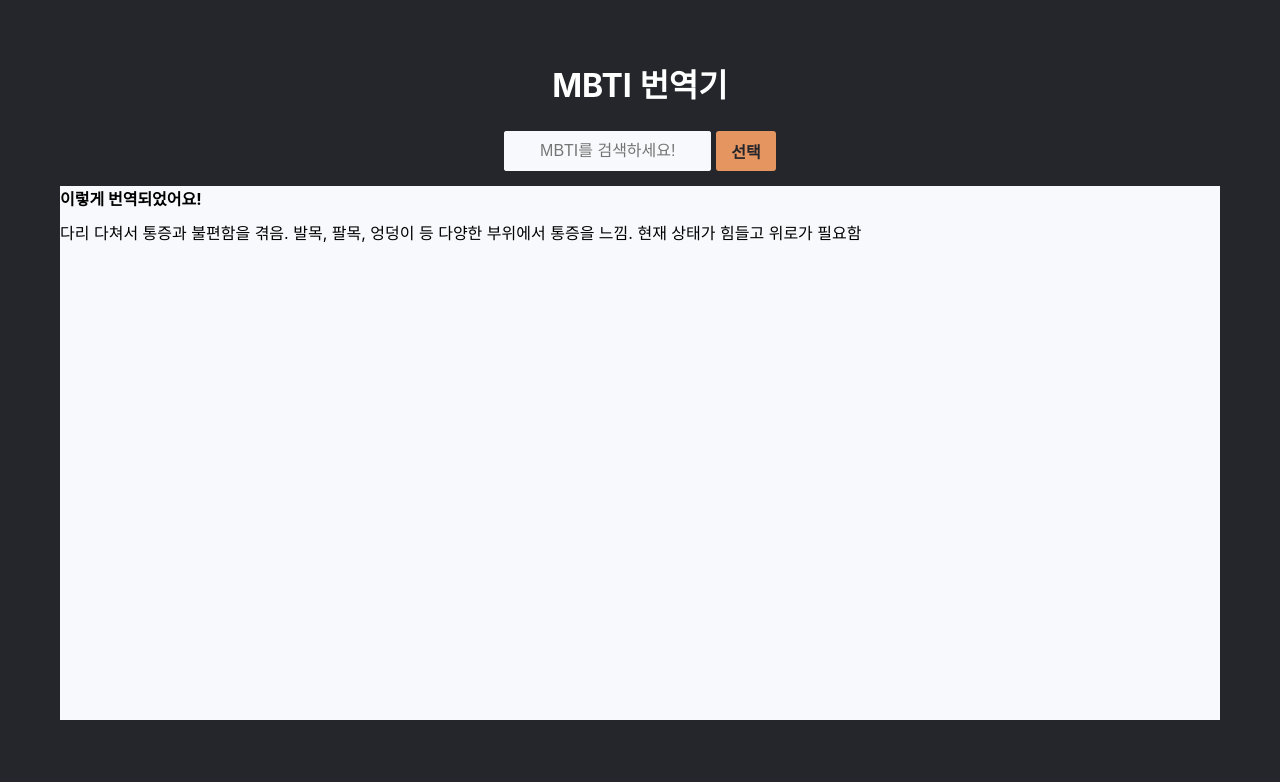
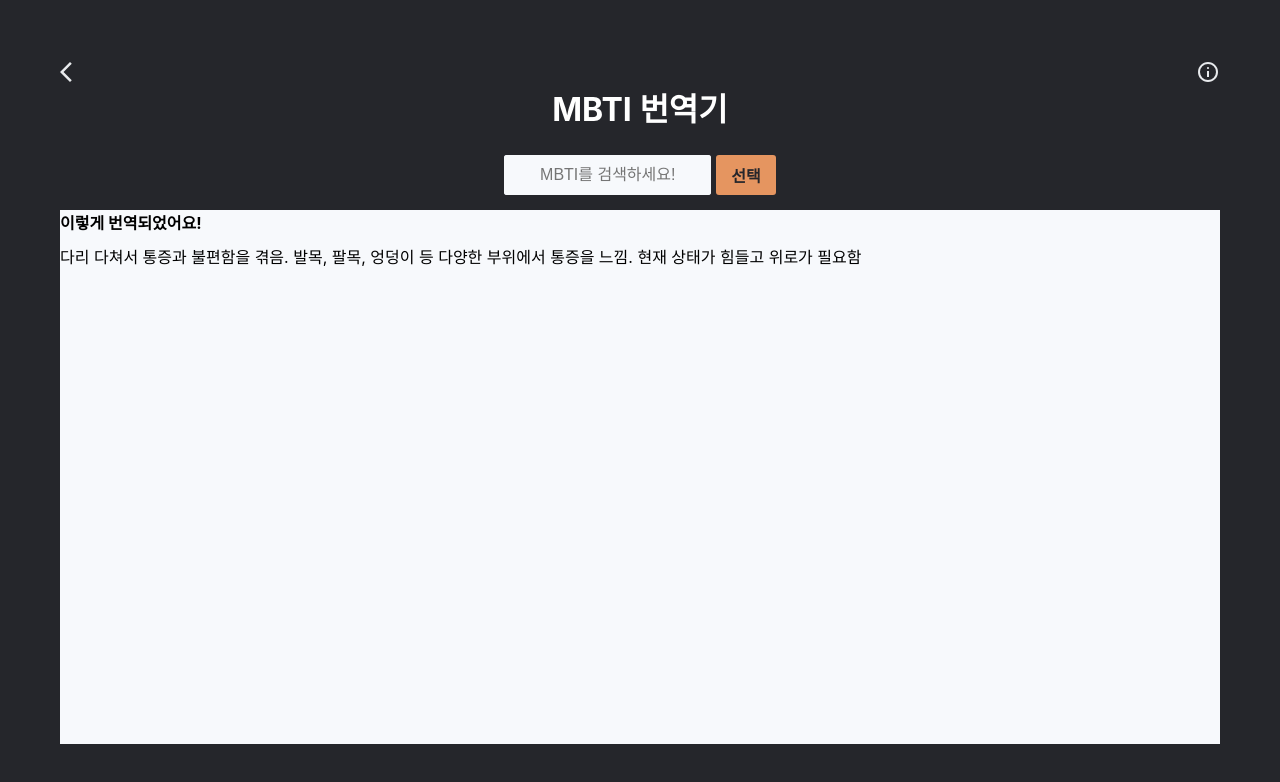
Before and after one commit to solbijae/mbtiTranslator, a React (Vite) app: page / in a window 1280 px wide. Both pictures are taken after a click on the button "번역하기". Shown: the top 782 px of the page. Built offline with nearby package versions, Linux system fonts and the light colour scheme.

Commit message:
add back, description button

```diff
--- a/src/App.css
+++ b/src/App.css
@@ -2,7 +2,12 @@
     padding: 60px;
 }
 
-h1 {
+.homeIconContainer {
+    display: flex;
+    justify-content: space-between;
+}
+
+.header {
     text-align: center;
     margin-bottom: 25px;
     color: var(--color-white)
--- a/src/App.jsx
+++ b/src/App.jsx
@@ -13,6 +13,6 @@ function App() {
       <Route path="/mbti/:type" element={<MbtiDetail />}></Route>
     </Routes>
   );
-}
+};
 
 export default App;
--- a/src/components/Description.jsx
+++ b/src/components/Description.jsx
@@ -1,10 +1,21 @@
-import { Link } from 'react-router-dom';
+import { useNavigate, Link } from 'react-router-dom';
+import { validMbti } from '../constants/Mbti';
+import ArrowBack from '../icons/arrowBack';
 import Heading from './Heading';
-import { validMbti } from '../constants/Mbti';
 
 function Description() {
+  const navigate = useNavigate();
+
+  const handleArrowBackClick = () => {
+    navigate('/');
+  }
+
   return (
     <div className='mainContainer'>
+      <ArrowBack
+        style={{cursor: 'pointer'}}
+        onClick={handleArrowBackClick}
+      />
       <Heading />
       <ul>
         {Object.keys(validMbti).map(type => (
--- a/src/components/Heading.jsx
+++ b/src/components/Heading.jsx
@@ -1,9 +1,9 @@
 const Heading = () => {
   return (
     <>
-      <h1>MBTI 번역기</h1>
+      <h1 className='header'>MBTI 번역기</h1>
     </>
   );
-}
+};
 
 export default Heading;
--- a/src/components/Home.jsx
+++ b/src/components/Home.jsx
@@ -1,18 +1,49 @@
 import { useState } from 'react';
+import { useNavigate } from 'react-router-dom';
+import ArrowBack from '../icons/arrowBack';
+import Info from '../icons/Info';
 import Heading from './Heading';
 import SearchMbti from './home/SearchMbti'
 import Translate from './home/Translate';
 
 function Home() {
+  const navigate = useNavigate();
+
   const [mbti, setMbti] = useState('');
+  const [complete, setComplete] = useState(false);
+  const [result, setResult] = useState('');
+
+  const handleArrowBackClick = () => {
+    setComplete(false);
+    setResult('');
+  };
+
+  const handleInfoClick = () => {
+    navigate('/mbti');
+  };
 
   return (
     <div className='mainContainer'>
+      <div className='homeIconContainer'>
+        <ArrowBack
+          style={{visibility: complete ? 'visible' : 'hidden', cursor: 'pointer'}}
+          onClick={handleArrowBackClick}
+        />
+        <Info
+          style={{cursor: 'pointer'}}
+          onClick={handleInfoClick}
+        />
+      </div>
       <Heading />
       <SearchMbti setMbti={setMbti} />
-      <Translate mbti={mbti} />
+      <Translate
+        mbti={mbti}
+        setComplete={setComplete}
+        result={result}
+        setResult={setResult}
+      />
     </div>
   );
-}
+};
 
 export default Home;
--- a/src/components/home/Translate.jsx
+++ b/src/components/home/Translate.jsx
@@ -1,10 +1,9 @@
 import { useRef, useState } from 'react';
 import { CallGPT } from '../../apis/gpt';
 
-const Translate = ({mbti}) => {
+const Translate = ({ mbti, setComplete, result, setResult }) => {
     const textAreaRef = useRef();
     const [loading, setLoading] = useState(false);
-    const [result, setResult] = useState('');
 
     const connectGPT = async (userInput) => {
         const param = {
@@ -21,6 +20,7 @@ const Translate = ({mbti}) => {
             setTimeout(() => {
                 setResult(message)
                 setLoading(false);
+                setComplete(true);
             }, 1000);
 
         } catch (err) {
--- /dev/null
+++ b/src/icons/ArrowBack.jsx
@@ -0,0 +1,13 @@
+const ArrowBack = (props) => (
+  <svg
+    xmlns="http://www.w3.org/2000/svg"
+    height={props.height || "24px"}
+    viewBox="0 -960 960 960"
+    width={props.width || "24px"}
+    fill={props.fill || "#e8eaed"}
+    {...props}>
+    <path d="M400-80 0-480l400-400 71 71-329 329 329 329-71 71Z" />
+  </svg>
+);
+
+export default ArrowBack;
--- /dev/null
+++ b/src/icons/Info.jsx
@@ -0,0 +1,13 @@
+const Info = (props) => (
+  <svg
+    xmlns="http://www.w3.org/2000/svg"
+    height={props.height || "24px"}
+    viewBox="0 -960 960 960"
+    width={props.width || "24px"}
+    fill={props.fill || "#e8eaed"}
+    {...props}>
+    <path d="M440-280h80v-240h-80v240Zm40-320q17 0 28.5-11.5T520-640q0-17-11.5-28.5T480-680q-17 0-28.5 11.5T440-640q0 17 11.5 28.5T480-600Zm0 520q-83 0-156-31.5T197-197q-54-54-85.5-127T80-480q0-83 31.5-156T197-763q54-54 127-85.5T480-880q83 0 156 31.5T763-763q54 54 85.5 127T880-480q0 83-31.5 156T763-197q-54 54-127 85.5T480-80Zm0-80q134 0 227-93t93-227q0-134-93-227t-227-93q-134 0-227 93t-93 227q0 134 93 227t227 93Zm0-320Z"/>
+  </svg>
+);
+
+export default Info;
```
Lines whose indentation alone changed are shown as unchanged.
